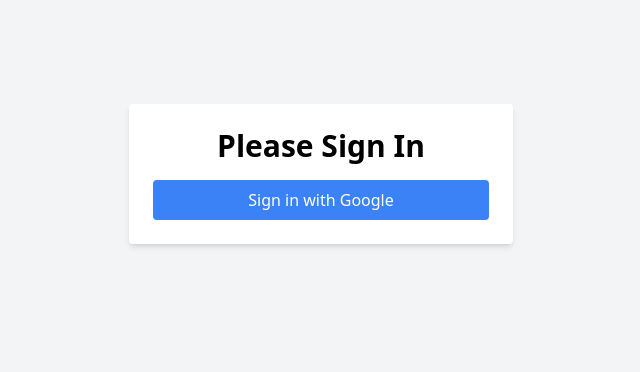
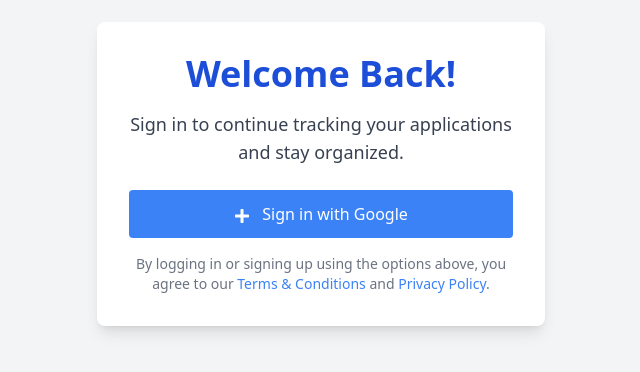
Before and after one commit to deepakkumar55/Job-Application-Tracker, a React (Create React App) app: page / in a window 1280 px wide. Shown: the part 226-598 px from the top of the page, without its empty margins (319-959 px from the left). Built offline with nearby package versions, Linux system fonts and the light colour scheme; no server answers.

Commit message:
Some Major update

```diff
--- a/package.json
+++ b/package.json
@@ -8,6 +8,7 @@
     "@testing-library/user-event": "^13.5.0",
     "dotenv": "^16.4.5",
     "firebase": "^10.12.5",
+    "framer-motion": "^11.3.22",
     "react": "^18.3.1",
     "react-dom": "^18.3.1",
     "react-icons": "^5.2.1",
--- a/src/App.js
+++ b/src/App.js
@@ -4,6 +4,7 @@
 import ApplicationList from './ApplicationList';
 import ApplicationForm from './ApplicationForm';
 import { FaSignOutAlt, FaPlus } from 'react-icons/fa';
+import { motion } from 'framer-motion';
 
 function App() {
     const [user, setUser] = useState(null);
@@ -18,11 +19,9 @@
     }, []);
 
     const handleSignIn = () => {
-        console.log("Sign in with Google clicked");
         signInWithPopup(auth, provider)
             .then((result) => {
                 setUser(result.user);
-                console.log("User signed in: ", result.user);
             })
             .catch((error) => {
                 console.error('Error signing in with Google:', error);
@@ -61,15 +60,26 @@
                 </div>
             ) : (
                 <div className="flex items-center justify-center flex-1 p-4">
-                    <div className="text-center bg-white p-6 rounded shadow-md w-full max-w-sm">
-                        <h1 className="text-3xl font-bold mb-4">Please Sign In</h1>
+                    <motion.div
+                        className="text-center bg-white p-8 rounded-lg shadow-lg w-full max-w-md"
+                        initial={{ opacity: 0, scale: 0.9 }}
+                        animate={{ opacity: 1, scale: 1 }}
+                        transition={{ duration: 0.6 }}
+                    >
+                        <h1 className="text-4xl font-bold mb-4 text-blue-700">Welcome Back!</h1>
+                        <p className="text-lg mb-6 text-gray-700">
+                            Sign in to continue tracking your applications and stay organized.
+                        </p>
                         <button
                             onClick={handleSignIn}
-                            className="bg-blue-500 px-4 py-2 rounded text-white hover:bg-blue-600 w-full transition duration-300"
+                            className="bg-blue-500 px-6 py-3 rounded text-white hover:bg-blue-600 w-full transition duration-300"
                         >
-                            Sign in with Google
+                            <FaPlus className="mr-2 inline" /> Sign in with Google
                         </button>
-                    </div>
+                        <p className="text-sm mt-4 text-gray-500">
+                            By logging in or signing up using the options above, you agree to our <a href="/terms" className="text-blue-500 hover:underline">Terms & Conditions</a> and <a href="/privacy" className="text-blue-500 hover:underline">Privacy Policy</a>.
+                        </p>
+                    </motion.div>
                 </div>
             )}
         </div>
```
Also changed, not shown: 1 other file (tests, documents, lock files or other folders).
